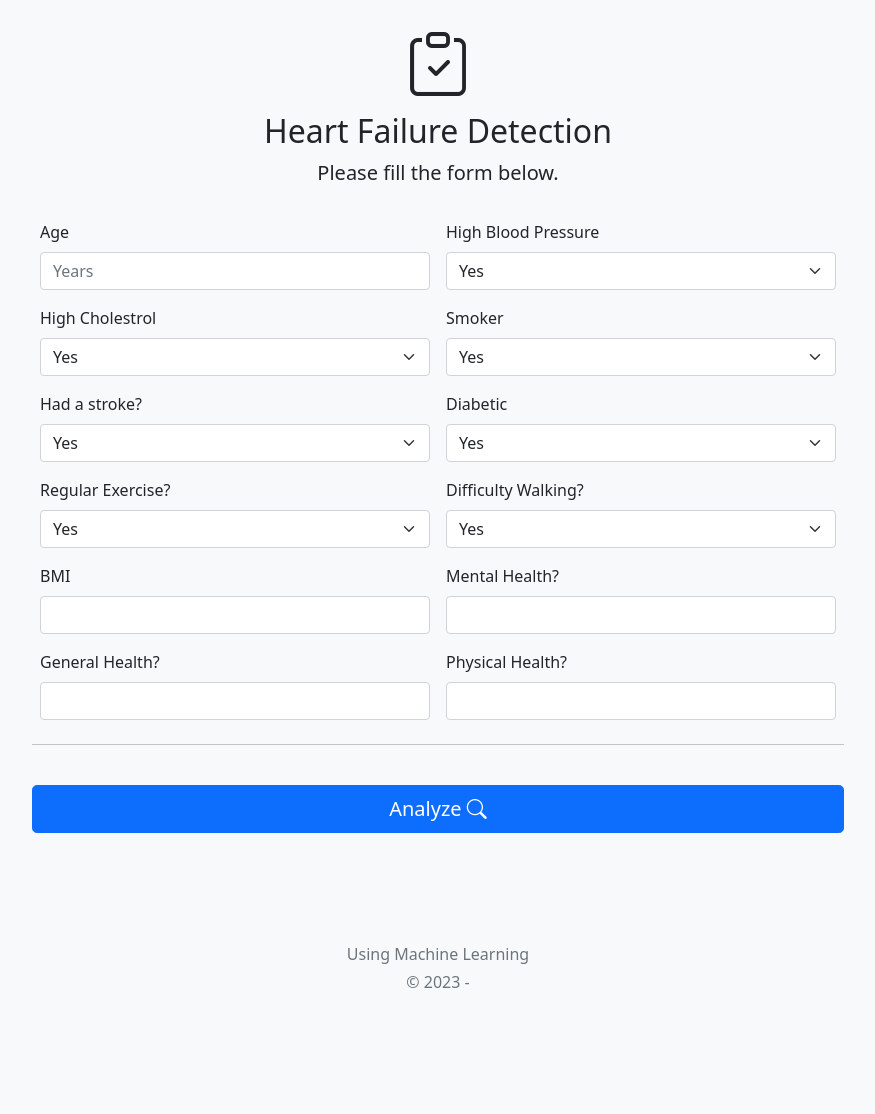
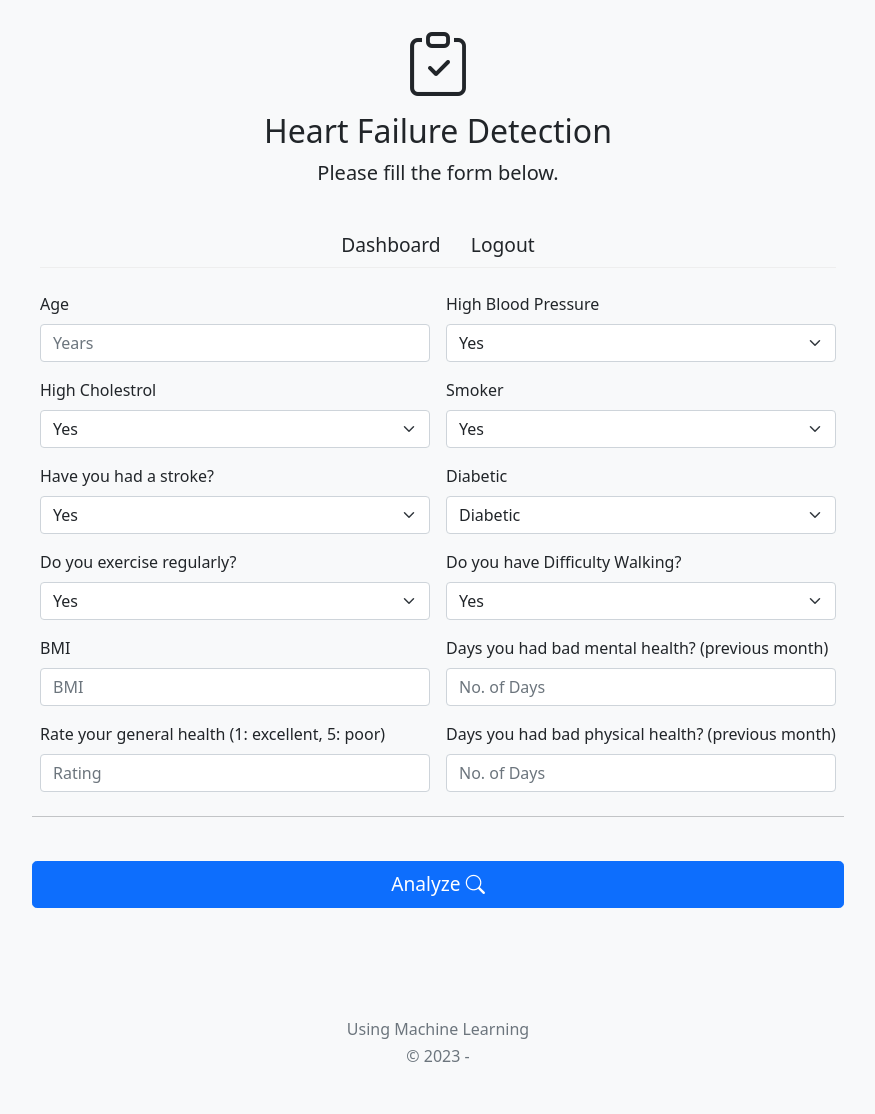
Before and after one commit to bhushankhopkrr/heart_failure_backend, a Django app: page /heart/predict in a window 1280 px wide. Shown: the whole page, without its empty margins (202-1077 px from the left). Before the commit the page ends 988 px from the top, so only its background shows below. Run offline with Django 5.2, Linux system fonts and the light colour scheme; the visitor is signed in with stand-in values (Sample User, id 1); parts of the project's set-up code (start-up, migrations or seed data) failed here and were passed over; some libraries are stand-ins or nearby versions.

Commit message:
Add form validations and other details
- Added nav to dashboard and logout on predict page
- encode age according to training data
- delete extra lgbmlf.pkl and db.sqlite3 files
- remove inline css from dashboard.html
- add min-max constraints to age, bmi, genHealth, mentalHlth, physHlth
- Changed labels for form-fields
- Changed options of diabetes to include 3 options

```diff
--- a/heart/templates/predict.html
+++ b/heart/templates/predict.html
@@ -40,6 +40,23 @@
           font-size: 3.5rem;
         }
       }
+
+      .btn{
+        font-weight: 500;
+        margin-top: 1.25rem;
+        margin-left: auto;
+        font-size: 1.2rem;
+        text-decoration: none;
+      }
+
+      .btn:hover{
+        background-color: lightgrey;
+      }
+
+      .nav-wrapper{
+        margin-bottom: 1.5rem;
+        border-bottom: 0.1rem solid #eee;
+      }
     </style>
 
   </head>
@@ -48,7 +65,7 @@
     <div class="container">
       <main>
         <div class="py-3 text-center">
-          <i class="bi bi-clipboard-check" style="font-size: 4rem"></i>
+          <i class="bi bi-clipboard-check" style="font-size: 4rem;"></i>
           <h2
             data-bs-toggle="tooltip"
             data-bs-placement="top"
@@ -56,8 +73,12 @@
           >
             Heart Failure Detection
           </h2>
-          <p class="lead">Please fill the form below.</p>
-        </div>
+          <p class="lead" style = "margin-bottom: 0;">Please fill the form below.</p>
+          </div>
+          <div class = "nav-wrapper text-center">
+            <a class = "btn" href = "dashboard">Dashboard</a>
+            <a class = "btn" href = "logout">Logout</a>
+          </div>
 
         <div class="row g-3">
           <div class="col-lg-12">
@@ -67,44 +88,46 @@
                 <div class="col-sm-6">
                   <label class="form-label">Age</label>
                   <input
-                    type="text"
+                    type="number"
                     class="form-control"
                     id="age"
                     name="age"
                     placeholder="Years"
                     value=""
+                    max = "100"
+                    min = "18"
                     required
                   />
                 </div>
 
                 <div class="col-sm-6">
                   <label class="form-label">High Blood Pressure</label>
-                  <select class="form-select" id="highBP" name="highBP" required>
-                    <option value="1" selected>Yes</option>
+                  <select class="form-select" id="highBP" name="highBP" placheholder = "High Blood Pressure?" required>
+                    <option value="1">Yes</option>
                     <option value="0">No</option>
                   </select>
                 </div>
 
                 <div class="col-sm-6">
                   <label class="form-label">High Cholestrol</label>
-                  <select class="form-select" id="HighChol" name = "highChol" required>
-                    <option value="1" selected>Yes</option>
+                  <select class="form-select" id="HighChol" name = "highChol" placeholder = "High Cholestrol?" required>
+                    <option value="1" >Yes</option>
                     <option value="0">No</option>
                   </select>
                 </div>
 
                 <div class="col-sm-6">
                   <label class="form-label">Smoker</label>
-                  <select class="form-select" id="Smoker" name = "smoker" required>
-                    <option value="1" selected>Yes</option>
+                  <select class="form-select" id="Smoker" name = "smoker" placeholder = "Smoker?" required>
+                    <option value="1" >Yes</option>
                     <option value="0">No</option>
                   </select>
                 </div>
 
                 <div class="col-sm-6">
-                  <label class="form-label">Had a stroke?</label>
-                  <select class="form-select" id="Stroke" name = 'stroke' required>
-                    <option value="1" selected>Yes</option>
+                  <label class="form-label">Have you had a stroke?</label>
+                  <select class="form-select" id="Stroke" name = 'stroke' placeholder = "Had a stroke?" required>
+                    <option value="1" >Yes</option>
                     <option value="0">No</option>
                   </select>
                 </div>
@@ -112,25 +135,26 @@
                 <!-- change the options in the selectbox according to dataset -->
                 <div class="col-sm-6">
                   <label class="form-label">Diabetic</label>
-                  <select class="form-select" id="Diabetes" name = 'diabetic' required>
-                    <option value="1" selected>Yes</option>
+                  <select class="form-select" id="Diabetes" name = 'diabetic' placeholder = "Diabetic?" required>
+                    <option value="2">Diabetic</option>
+                    <option value="1" >Pre-diabetic</option>
+                    <option value="0">Non-diabetic</option>
+                  </select>
+                </div>
+
+                <div class="col-sm-6">
+                  <label class="form-label">Do you exercise regularly?</label>
+                  <select class="form-select" id="PhysActivity" name = 'regEx' placeholder = "Regular Exercise?"
+                  data-toggle = "tooltip">
+                    <option value="1" >Yes</option>
                     <option value="0">No</option>
                   </select>
                 </div>
 
                 <div class="col-sm-6">
-                  <label class="form-label">Regular Exercise?</label>
-                  <select class="form-select" id="PhysActivity"
-                  name = 'regEx' required>
-                    <option value="1" selected>Yes</option>
-                    <option value="0">No</option>
-                  </select>
-                </div>
-
-                <div class="col-sm-6">
-                  <label class="form-label">Difficulty Walking?</label>
-                  <select class="form-select" name = "diffWalk" id="DiffWalk" required>
-                    <option value="1" selected>Yes</option>
+                  <label class="form-label">Do you have Difficulty Walking?</label>
+                  <select class="form-select" name = "diffWalk" id="DiffWalk" placeholder = "Difficulty Walking" required>
+                    <option value="1" >Yes</option>
                     <option value="0">No</option>
                   </select>
                 </div>
@@ -138,52 +162,60 @@
                 <div class="col-sm-6">
                   <label class="form-label">BMI</label>
                   <input
-                    type="text"
+                    type="number"
                     class="form-control"
                     name="bmi"
                     id="BMI"
-                    placeholder=""
+                    placeholder="BMI"
                     value=""
+                    max = "100"
+                    min = "12"
                     required
                   />
                 </div>
 
                 <div class="col-sm-6">
-                  <label class="form-label">Mental Health?</label>
+                  <label class="form-label">Days you had bad mental health? (previous month)</label>
                   <input
-                    type="text"
+                    type="number"
                     class="form-control"
                     id="MentHlth"
                     name = "mentalHlth"
-                    placeholder=""
+                    placeholder="No. of Days"
                     value=""
+                    max = "31"
+                    min = "0"
                     required
                   />
                 </div>
 
 
                 <div class="col-sm-6">
-                  <label class="form-label">General Health?</label>
+                  <label class="form-label">Rate your general health (1: excellent, 5: poor)</label>
                   <input
-                    type="text"
+                    type="number"
                     class="form-control"
                     id="GenHlth"
                     name = "genHlth"
-                    placeholder=""
+                    placeholder="Rating"
                     value=""
+                    max = "5"
+                    min = "1"
                     required
                   />
                 </div>
 
                 <div class="col-sm-6">
-                  <label class="form-label">Physical Health?</label>
+                  <label class="form-label">Days you had bad physical health? (previous month)</label>
                   <input
-                    type="text"
+                    type="number"
                     class="form-control"
                     id="PhysHlth"
                     name = "physHlth"
-                    placeholder=""
+                    placeholder="No. of Days"
                     value=""
+                    max = "31"
+                    min = "0"
                     required
                   />
                 </div>
--- a/heart/views.py
+++ b/heart/views.py
@@ -8,8 +8,9 @@ import numpy as np
 from .models import FormSubmission
 # from .passwords import hash_pass, verify_pass
 import pickle
+import os
 
-with open('lgbmclf.pkl', 'rb') as file:
+with open("lgbmclf.pkl", 'rb') as file:
     classifier = pickle.load(file)
 
 # Create your views here.
@@ -52,6 +53,33 @@ def predict(request):
         form_data= request.POST
         prediction_made = True
         form_data = dict(form_data)
+        age = int(form_data['age'][0])
+        if age < 25:
+            age = 1
+        elif age < 30:
+            age = 2
+        elif age < 35:
+            age = 3
+        elif age < 40:
+            age = 4
+        elif age < 45:
+            age = 5
+        elif age < 50:
+            age = 6
+        elif age < 55:
+            age = 7
+        elif age < 60:
+            age = 8
+        elif age < 65:
+            age = 9
+        elif age < 70:
+            age = 10
+        elif age < 75:
+            age = 11
+        elif age < 80:
+            age = 12
+        else:
+            age = 13
         predictors = np.array([
             int(form_data['highBP'][0]),
             int(form_data['highChol'][0]),
@@ -64,7 +92,7 @@ def predict(request):
             int(form_data['mentalHlth'][0]),
             int(form_data['physHlth'][0]),
             int(form_data['diffWalk'][0]),
-            int(form_data['age'][0]),
+            age
         ]).reshape(-1, 12)
         prediction = classifier.predict_proba(predictors)[0][1]
         if prediction >= 0.75:
@@ -89,8 +117,7 @@ def predict(request):
             mentalHlth = int(form_data['mentalHlth'][0]),
             physHlth = int(form_data['physHlth'][0]),
             diffWalk = int(form_data['diffWalk'][0]),
-            age = int(form_data['age'][0]),
-
+            age = age
         )
     if prediction_made:
         return render(request, "predict.html",
```
Also changed, not shown: heart/templates/dashboard.html (+33 -7 lines), db.sqlite3 (deleted), 1 other file.
